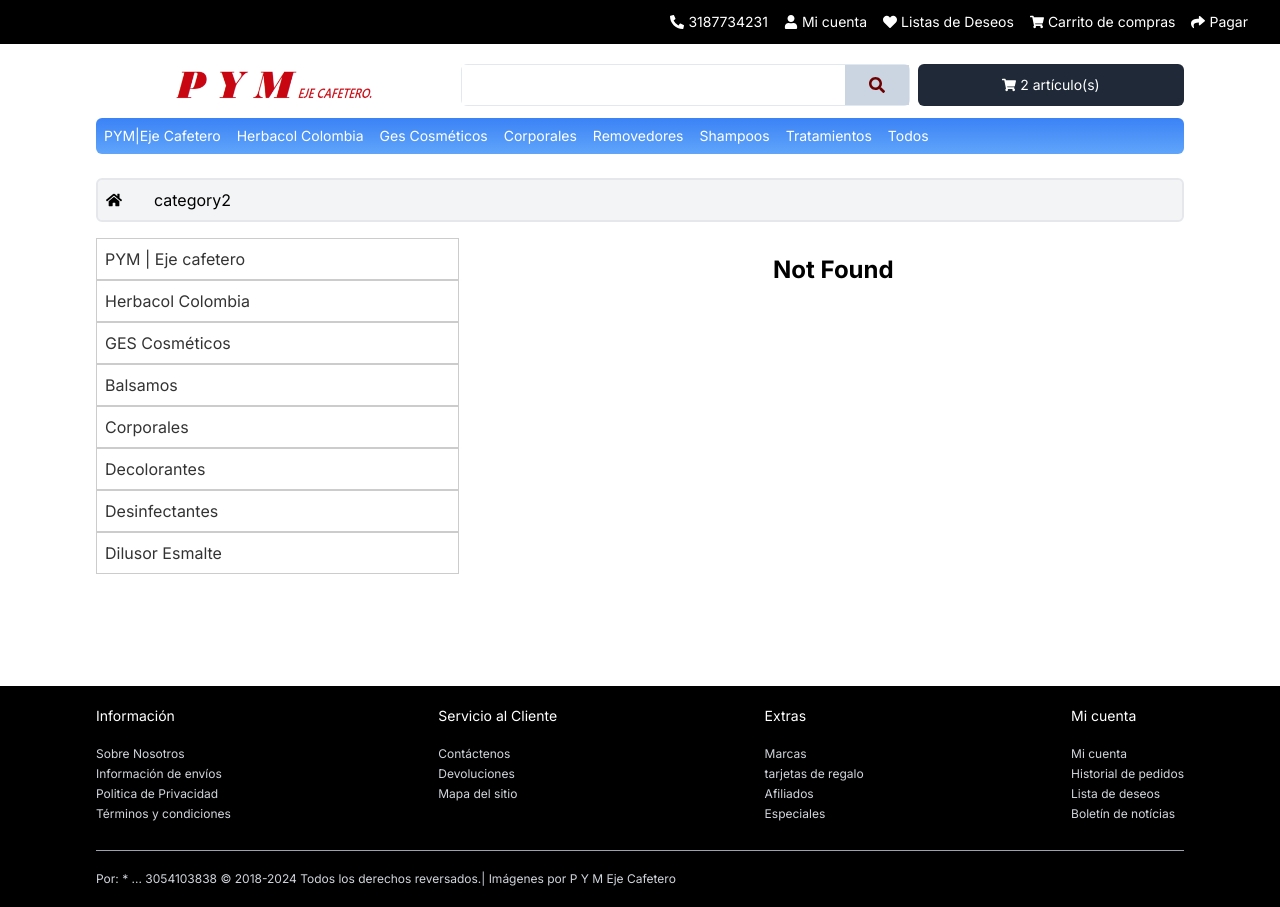
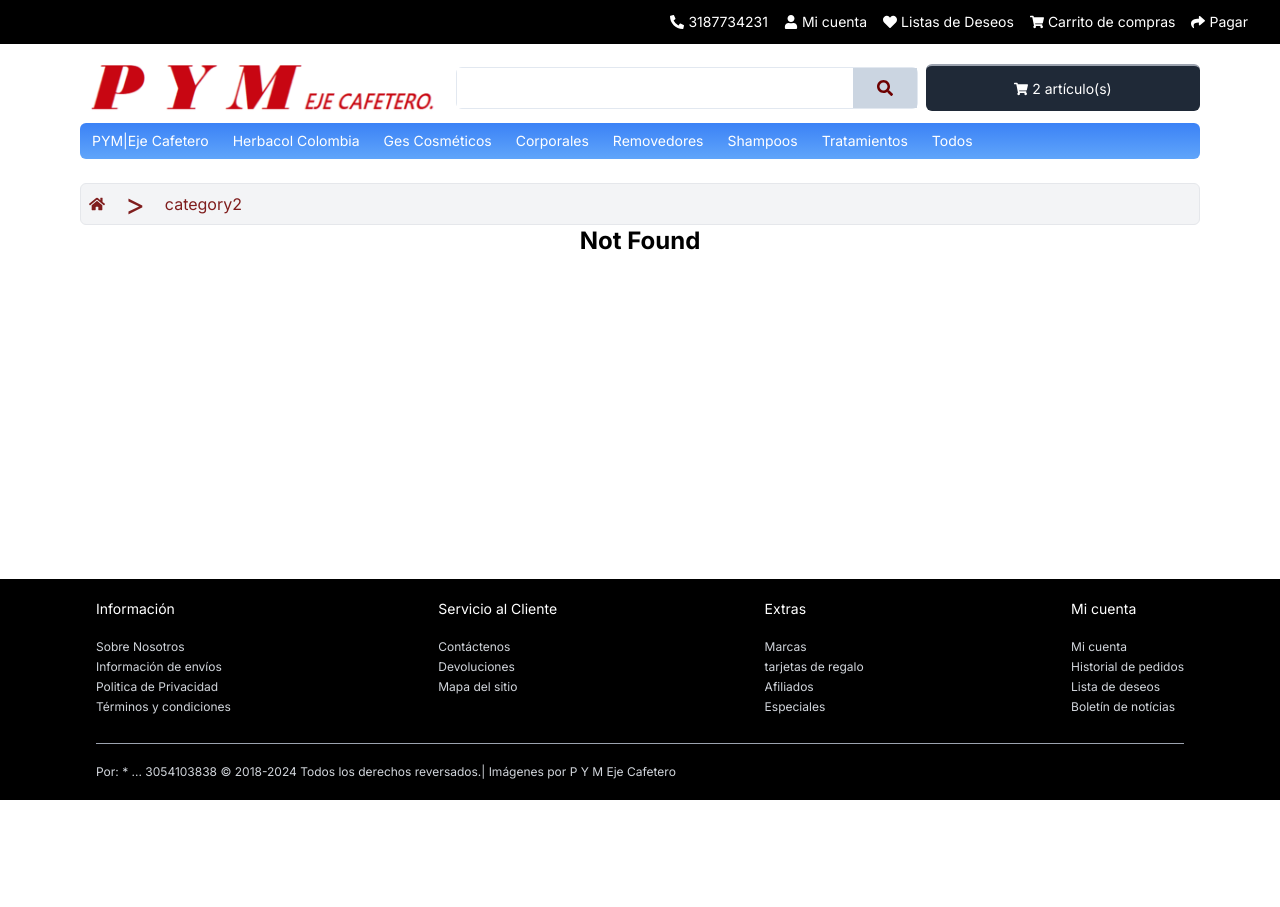
Before and after one commit to Nicogg-dev/pymejecafetero, a Next.js app: page /category2 in a window 1280 px wide. After the commit the page ends 800 px from the top, so only its background shows below. Built offline with nearby package versions, Linux system fonts and the light colour scheme.

Commit message:
general changes

```diff
--- /dev/null
+++ b/src/app/[slug]/layout.css
@@ -0,0 +1,4 @@
+/* Añdade una flecha después de los enlaces */
+span::after {
+  content: ">";
+}
--- a/src/app/[slug]/layout.jsx
+++ b/src/app/[slug]/layout.jsx
@@ -1,12 +1,14 @@
 import Link from "next/link";
 import { FaHome } from "react-icons/fa";
+import "./layout.css";
 
 const Layout = ({ children, params }) => {
 
-  return <div className="mx-6 md:mx-24 mt-6">
-    <div className="flex items-center gap-4 border-2 rounded-md bg-gray-100">
+  return <div className="mx-6 md:mx-20 mt-6">
+    <div className="flex items-center gap-3 border rounded-md bg-gray-100 text-red-900 p-0">
       <Link className="p-2" href="/"><FaHome /></Link>
-      <a className="p-2" href="">{params.slug}</a>
+      <span className="relative text-3xl"></span>
+      <Link className="p-2" href="">{params.slug}</Link>
     </div>
     {children}
   </div>;
--- a/src/app/[slug]/page.jsx
+++ b/src/app/[slug]/page.jsx
@@ -1,8 +1,5 @@
-'use client'
-
 import Link from "next/link";
 import "./page.css";
-import { useEffect, useState } from "react";
 import { ProductCard } from "@/components/ProductCard";
 
 const Pym = [
@@ -69,94 +66,66 @@ const Ges = [
     }
 ];
 
+// Define un objeto que mapea cada slug a su respectivo conjunto de productos y contenido adicional
+const productsData = {
+    "pym-eje-cafetero": {
+        title: "PYM | Eje cafetero",
+        products: Pym,
+    },
+    "herbacol-colombia": {
+        title: "Herbacol Colombia",
+        products: Herbacol,
+    },
+    "ges-cosmeticos": {
+        title: "GES Cosméticos",
+        products: Ges,
+    },
+};
+
 const Home = ({ params }) => {
+    const { slug } = params;
 
-    const [slug, setSlug] = useState(params.slug);
-
-    useEffect(() => {
-        setSlug(params.slug);
-    }, [params.slug]);
+    // Verifica si el slug existe en los datos de productos
+    if (slug in productsData) {
+        const { title, products } = productsData[slug];
 
         return (
             <div className="grid grid-cols-12 mb-20 min-h-96 h-auto">
                 <section className="min-[0px]:hidden min-[650px]:flex flex-col col-span-4 mt-4">
-
-                <Link className="link-item" href="/pym-eje-cafetero">PYM | Eje cafetero</Link>
-                <Link className="link-item" href="/herbacol-colombia">Herbacol Colombia</Link>
-                <Link className="link-item" href="/ges-cosmeticos">GES Cosméticos</Link>
-                <Link className="link-item" href="/balsamos">Balsamos</Link>
-                <Link className="link-item" href="/corporales">Corporales</Link>
-                <Link className="link-item" href="/faciales">Decolorantes</Link>
-                <Link className="link-item" href="/capilares">Desinfectantes</Link>
-                <Link className="link-item" href="/jabones">Dilusor Esmalte</Link>
-
+                    {/* Renderiza los enlaces para los slugs disponibles */}
+                    {Object.keys(productsData).map((linkSlug) => (
+                        <Link key={linkSlug} href={`/${linkSlug}`}>
+                            <p className={`link-item ${slug === linkSlug ? "font-bold" : ""}`}>{productsData[linkSlug].title}</p>
+                        </Link>
+                    ))}
                 </section>
-
                 <section className="col-span-12 min-[650px]:col-span-8 pl-0 min-[650px]:pl-6 pt-8">
-
                     <div>
-                    {
-                        slug === "pym-eje-cafetero" && (
-                            <>
+                        {/* Renderiza el título y productos correspondientes al slug */}
                         <div className="ml-2">
-                                    <h4>{slug}</h4>
+                            <h4>{title}</h4>
                         </div>
                         <div>
                             <input type="text" />
                             <input type="text" />
                         </div>
                         <div className="grid grid-cols-12 lg:grid-cols-9">
-                                    {Pym.map((product) => (
+                            {products.map((product) => (
                                 <ProductCard key={product.id} product={product} />
                             ))}
                         </div>
-                            </>
-                        )}
-                    {
-                        slug === "herbacol-colombia" && (
-                            <>
-                                <div className="ml-2">
-                                    <h4>{slug}</h4>
-                                </div>
-                                <div>
-                                    <input type="text" />
-                                    <input type="text" />
-                                </div>
-                                <div className="grid grid-cols-12 lg:grid-cols-9">
-                                    {Herbacol.map((product) => (
-                                        <ProductCard key={product.id} product={product} />
-                                    ))}
-                                </div>
-                            </>
-                        )
-                    }
-                    {
-                        slug === "ges-cosmeticos" && (
-                            <>
-                                <div className="ml-2">
-                                    <h4>{slug}</h4>
-                                </div>
-                                <div>
-                                    <input type="text" />
-                                    <input type="text" />
-                                </div>
-                                <div className="grid grid-cols-12 lg:grid-cols-9">
-                                    {Ges.map((product) => (
-                                        <ProductCard key={product.id} product={product} />
-                                    ))}
-                                </div>
-                            </>
-                        )
-                    }
-
-                    {slug !== "pym-eje-cafetero" && slug !== "herbacol-colombia" && slug !== "ges-cosmeticos" && (
-                        <p className="text-2xl font-bold text-center">Not Found</p>
-                    )}
-
                     </div>
                 </section>
             </div>
         );
+    } else {
+        // Si el slug no coincide con ningún conjunto de datos de productos, muestra un mensaje de "Not Found"
+        return (
+            <div className="text-2xl font-bold text-center">
+                Not Found
+            </div>
+        );
+    }
 };
 
 export default Home;
--- a/src/app/page.jsx
+++ b/src/app/page.jsx
@@ -55,7 +55,7 @@ export default function Home() {
 
 
   return (
-    <div className="mx-6 md:mx-24">
+    <div className="mx-6 md:mx-20">
 
       <Slider images={images1}/>
 
--- a/src/components/Nav.jsx
+++ b/src/components/Nav.jsx
@@ -1,19 +1,24 @@
 'use client'
 
+import { useState } from "react";
 import Image from "next/image";
 import Link from "next/link";
 
+import './Nav.css';
+
 import { useShopping } from "@/context/ShoppingCartContext";
 
-import { FaPhoneAlt, FaUser, FaHeart, FaShoppingCart, FaShare, FaSearch } from "react-icons/fa";
+import { FaPhoneAlt, FaUser, FaHeart, FaShoppingCart, FaShare, FaSearch, FaBars, FaTimes } from "react-icons/fa";
 
 export const Nav = () => {
 
-    const {products} = useShopping();
+    const { products } = useShopping();
 
-    /* const toggleMenu = () => {
-        setShowMenu(!showMenu);
-    }; */
+    const [isOpen, setIsOpen] = useState(false);
+
+    const toggleDropdown = () => {
+        setIsOpen(!isOpen);
+    };
 
     return (
         <nav className="flex flex-col gap-3">
@@ -41,14 +46,14 @@ export const Nav = () => {
                 </li>
             </ul>
 
-            <div className="grid grid-cols-12 md:flex-row mx-6 md:mx-24 md:justify-between items-center text-center gap-2 pt-2">
+            <div className="grid grid-cols-12 md:flex-row mx-6 md:mx-20 md:justify-between items-center text-center gap-2 pt-2">
 
                 <Link className="col-span-12 md:col-span-4 m-auto" href="/">
                     <Image
                         src="/logopyme1.png"
                         alt="logo"
-                        width={200}
-                        height={200} />
+                        width={350}
+                        height={350} />
                 </Link>
 
                 <form className="flex col-span-12 md:col-span-5 border border-slate-200 rounded-md justify-end" action="">
@@ -57,36 +62,131 @@ export const Nav = () => {
                         <FaSearch style={{ color: "#6D0000" }} />
                     </button>
                 </form>
-                <button className="flex col-span-12 bg-gray-800 text-white text-sm justify-center items-center h-full rounded-md md:col-span-3 py-2 gap-1 md:py-0">
+                <button className="flex col-span-12 bg-gray-800 text-white text-sm justify-center items-center h-full rounded-md md:col-span-3 py-2 gap-1 md:py-0 border-t-2 border-t-gray-400">
                     <FaShoppingCart />
                     {`${products.length} artículo(s)`}
                 </button>
 
             </div>
 
-            <ul className="min-[0px]:hidden min-[650px]:flex mx-6 md:mx-24 rounded-md bg-blue-500 md:bg-gradient-to-b md:from-blue-500 md:to-blue-400 text-white text-sm">
-                <Link className="hover:bg-blue-600 p-2" href="/pym-eje-cafetero">
+            {/* PANTALLAS PEQUEÑAS */}
+            <div className="flex flex-col min-[0px]:flex min-[650px]:hidden mx-6 md:mx-20 rounded-md bg-gradient-to-b from-blue-500 to-blue-400 text-white text-sm p-2 border border-blue-500">
+                <div className="flex justify-between items-center w-full px-4" onClick={toggleDropdown}>
+                    <p className="text-base font-semibold">Categorías</p>
+                    <button className="text-md bg-gradient-to-b from-blue-400 to-blue-500 p-3 rounded-md">
+                        {isOpen ? <FaTimes /> : <FaBars />}
+                    </button>
+                </div>
+                <div className={`overflow-hidden bg-transparent px-4 transition-all duration-900`} style={{ maxHeight: isOpen ? '1000px' : '0', opacity: isOpen ? '1' : '0' }}>
+                    <ul className="py-2">
+                        <li>
+                            <Link className="block py-2" href="/pym-eje-cafetero">
+                                PYM|Eje Cafetero
+                            </Link>
+                        </li>
+                        <li>
+                            <Link className="block py-2" href="/herbacol-colombia">
+                                Herbacol Colombia
+                            </Link>
+                        </li>
+                        <li>
+                            <Link className="block py-2" href="/ges-cosmeticos">
+                                Ges Cosméticos
+                            </Link>
+                        </li>
+                        <li className="relative group m-0-auto">
+                            <a className="flex flex-col py-2 lg:px-3 h-full">
+                                <p>Corporales</p>
+                            </a>
+                            <div className="text-xs absolute left-0 bg-black shadow-lg z-10 opacity-0 group-hover:opacity-100 transition-opacity duration-300">
+                                <Link href="#" className="block px-4 py-2 hover:bg-blue-600">Aceites</Link>
+                                <Link href="#" className="block px-4 py-2 hover:bg-blue-600">Exfoliantes</Link>
+                                <Link href="#" className="block px-4 py-2 hover:bg-blue-600">Geles</Link>
+                                <Link href="#" className="block px-4 py-2 hover:bg-blue-600">Humectantes</Link>
+                                <Link href="#" className="block px-4 py-2 hover:bg-blue-600">Jabones</Link>
+                                <Link href="#" className="block px-4 py-2 text-red-700 hover:bg-blue-600">Mostrar todo: Corporales</Link>
+                            </div>
+                        </li>
+                        <li>
+                            <Link className="block py-2" href="/category2">
+                                Removedores
+                            </Link>
+                        </li>
+                        <li>
+                            <Link className="block py-2" href="/category2">
+                                Shampoos
+                            </Link>
+                        </li>
+                        <li>
+                            <Link className="block py-2" href="/category2">
+                                Tratamientos
+                            </Link>
+                        </li>
+                        <li>
+                            <Link className="block py-2" href="/category2">
+                                Todos
+                            </Link>
+                        </li>
+                    </ul>
+                </div>
+            </div>
+
+            {/* PANTALLAS MEDIANAS */}
+            <ul className="min-[0px]:hidden min-[650px]:flex mx-5 md:mx-20 rounded-md bg-blue-500 md:bg-gradient-to-b md:from-blue-500 md:to-blue-400 text-white text-sm">
+
+                <Link className="flex flex-col justify-center hover:bg-blue-600 rounded-l-md border-l-1 px-1 py-2 lg:px-3" href="/pym-eje-cafetero">
                     <p>PYM|Eje Cafetero</p>
                 </Link>
-                <Link className="flex flex-col justify-center hover:bg-blue-600 p-2" href="herbacol-colombia">
+                <Link className="flex flex-col justify-center hover:bg-blue-600 px-1 py-2 lg:px-3" href="herbacol-colombia">
                     <p>Herbacol Colombia</p>
                 </Link>
-                <Link className="flex flex-col justify-center hover:bg-blue-600 p-2" href="ges-cosmeticos">
+                <Link className="flex flex-col justify-center hover:bg-blue-600 px-1 py-2 lg:px-3" href="ges-cosmeticos">
                     <p>Ges Cosméticos</p>
                 </Link>
-                <Link className="flex flex-col justify-center hover:bg-blue-600 p-2" href="">
-                    <p>Corporales</p>
-                </Link>
-                <Link className="flex flex-col justify-center hover:bg-blue-600 p-2" href="">
-                    <p>Removedores</p>
-                </Link>
-                <Link className="flex flex-col justify-center hover:bg-blue-600 p-2" href="shampoos">
+
+                <li className="relative group m-0-auto">
+                    <a href="#" className="hover:bg-blue-600 flex flex-col text-center items-center justify-center px-1 py-2 lg:px-3 h-full">
+                        <p>Corporales</p>
+                    </a>
+                    <div className="text-xs absolute left-0 bg-black shadow-lg z-10 opacity-0 group-hover:opacity-100 transition-opacity duration-300">
+                        <Link href="#" className="block px-4 py-2 hover:bg-blue-600">Aceites</Link>
+                        <Link href="#" className="block px-4 py-2 hover:bg-blue-600">Exfoliantes</Link>
+                        <Link href="#" className="block px-4 py-2 hover:bg-blue-600">Geles</Link>
+                        <Link href="#" className="block px-4 py-2 hover:bg-blue-600">Humectantes</Link>
+                        <Link href="#" className="block px-4 py-2 hover:bg-blue-600">Jabones</Link>
+                        <Link href="#" className="block px-4 py-2 text-red-700 hover:bg-blue-600">Mostrar todo: Corporales</Link>
+                    </div>
+                </li>
+
+                <li className="relative group m-0-auto">
+                    <a href="#" className="hover:bg-blue-600 flex flex-col text-center items-center justify-center px-1 py-2 lg:px-3 h-full">
+                        <p>Removedores</p>
+                    </a>
+                    <div className="text-xs absolute left-0 bg-black shadow-lg z-10 opacity-0 group-hover:opacity-100 transition-opacity duration-300">
+                        <Link href="#" className="block px-4 py-2 hover:bg-blue-600">Callos</Link>
+                        <Link href="#" className="block px-4 py-2 hover:bg-blue-600">Cuticula</Link>
+                        <Link href="#" className="block px-4 py-2 hover:bg-blue-600">Esmalte</Link>
+                        <Link href="#" className="block px-4 py-2 text-red-700 hover:bg-blue-600">Mostrar todo: Corporales</Link>
+                    </div>
+                </li>
+
+                <Link className="flex flex-col justify-center hover:bg-blue-600 px-1 py-2 lg:px-3" href="shampoos">
                     <p>Shampoos</p>
                 </Link>
-                <Link className="flex flex-col justify-center hover:bg-blue-600 p-2" href="">
-                    <p>Tratamientos</p>
-                </Link>
-                <Link className="flex flex-col justify-center hover:bg-blue-600 p-2" href="todos">
+
+                <li className="relative group m-0-auto">
+                    <a href="#" className="hover:bg-blue-600 flex flex-col text-center items-center justify-center px-1 py-2 lg:px-3 h-full">
+                        <p>Tratamientos</p>
+                    </a>
+                    <div className="text-xs absolute left-0 bg-black shadow-lg z-10 opacity-0 group-hover:opacity-100 transition-opacity duration-300">
+                        <Link href="#" className="block px-4 py-2 hover:bg-blue-600">Capilares</Link>
+                        <Link href="#" className="block px-4 py-2 hover:bg-blue-600">Facial</Link>
+                        <Link href="#" className="block px-4 py-2 hover:bg-blue-600">Uñas</Link>
+                        <Link href="#" className="block px-4 py-2 text-red-700 hover:bg-blue-600">Mostrar todo: Corporales</Link>
+                    </div>
+                </li>
+
+                <Link className="flex flex-col justify-center hover:bg-blue-600 px-1 py-2 lg:px-3 rounded-r-md" href="todos">
                     <p>Todos</p>
                 </Link>
             </ul>
```
Also changed, not shown: src/components/Nav.css (added). Lines whose indentation alone changed are shown as unchanged.
